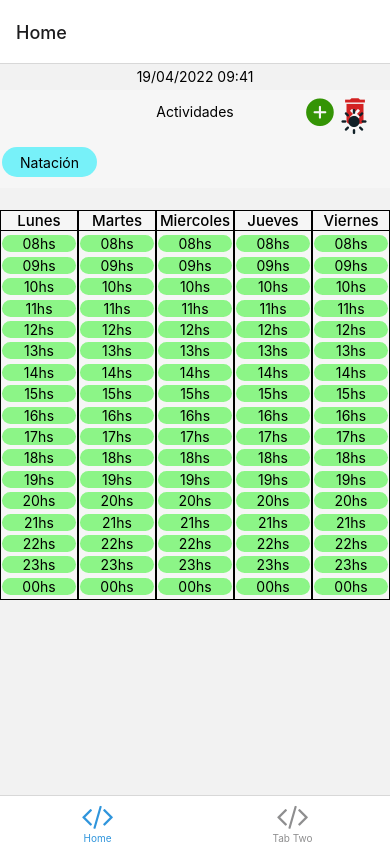
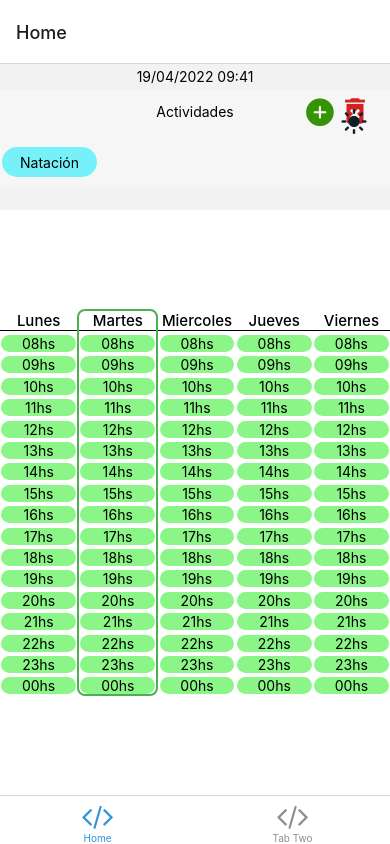
Before and after one commit to FrancoMendo/PersonalUtilities, a React Native app: screen /Home in a window 390 px wide. Built offline with nearby package versions, Linux system fonts and the light colour scheme; what expo-linking would draw is missing.

Commit message:
add prettier, upgrade sdk

```diff
--- a/features/finanzas/finanzasSlice.ts
+++ b/features/finanzas/finanzasSlice.ts
@@ -19,7 +19,11 @@ const costs = [
 export const finanzasSlice = createSlice({
   name: 'finanzas',
   initialState: {
-    monthConsts: [],
+    monthConsts: [
+      { status: true, description: "Alquiler", valor: "15k", id: 1 },
+      { status: true, description: "Natación", valor: "3k", id:2 },
+      { status: true, description: "Inglés", valor: "2.5k", id:3 },
+    ],
   },
   reducers: {
     clearMonthCosts: (state) => {
--- /dev/null
+++ b/helpers/colors.ts
@@ -0,0 +1,4 @@
+export const Color = {
+  primary: '#009688',
+  secondary: '#4CAF50'
+};
--- a/screens/HomeTab.tsx
+++ b/screens/HomeTab.tsx
@@ -1,42 +1,68 @@
-import React, { useState } from 'react'
-import dayjs from 'dayjs';
-import { StyleSheet, TextInput, TouchableOpacity } from 'react-native';
+import React, { useEffect, useState } from "react";
+import dayjs from "dayjs";
+import { StyleSheet, TextInput, TouchableOpacity } from "react-native";
 
-import { Text, View } from '../components/Themed';
-import { heightInt, widthInt } from '../helpers/size';
-import { RootTabScreenProps } from '../types';
-import Icon from '../components/reusable/icon';
-import { useSelector } from 'react-redux';
-import { selectActivities } from '../features/calendar/calendarSlice';
-import { selectTheme } from '../features/theme/themeSlice';
-import Colors from '../constants/Colors';
-import PopUp from '../components/reusable/PopUp';
-import { Picker } from '@react-native-picker/picker';
+import { Text, View } from "../components/Themed";
+import { heightInt, widthInt } from "../helpers/size";
+import { RootTabScreenProps } from "../types";
+import Icon from "../components/reusable/icon";
+import { useSelector } from "react-redux";
+import { selectActivities } from "../features/calendar/calendarSlice";
+import { selectTheme } from "../features/theme/themeSlice";
+import Colors from "../constants/Colors";
+import PopUp from "../components/reusable/PopUp";
+import { Picker } from "@react-native-picker/picker";
+import { Color } from "../helpers/colors";
 
-export default function HomeTab({ navigation }: RootTabScreenProps<'TabOne'>) {
+export default function HomeTab({ navigation }: RootTabScreenProps<"TabOne">) {
   const [showPopUp, setShowPopUp] = useState(null);
-  const [daySelected, setDaySelected] = useState('Lunes')
+  const [daySelected, setDaySelected] = useState("Lunes");
+  const dayNumber = dayjs().get("d");
 
-  const days = ["Lunes","Martes","Miercoles","Jueves","Viernes"];
-  const today = dayjs().format('DD/MM/YYYY hh:ss');
-  const hours = ['08','09','10', '11','12','13','14','15','16','17','18','19','20','21','22','23','00'];
+  const days = [
+    { name: "Lunes", id: 1 },
+    { name: "Martes", id: 2 },
+    { name: "Miercoles", id: 3 },
+    { name: "Jueves", id: 4 },
+    { name: "Viernes", id: 5 },
+  ];
+  const today = dayjs().format("DD/MM/YYYY hh:ss");
+  const hours = [
+    "08",
+    "09",
+    "10",
+    "11",
+    "12",
+    "13",
+    "14",
+    "15",
+    "16",
+    "17",
+    "18",
+    "19",
+    "20",
+    "21",
+    "22",
+    "23",
+    "00",
+  ];
   const activities = useSelector(selectActivities);
-  const theme: 'dark' | 'light' = useSelector(selectTheme);
+  const theme: "dark" | "light" = useSelector(selectTheme);
 
   const popUpOptions = {
     add: {
-      title: 'Agregar actividad'
+      title: "Agregar actividad",
     },
     delete: {
-      title: 'Borrar actividad'
-    }
-  }
+      title: "Borrar actividad",
+    },
+  };
   interface props {
-    type: 'add' | 'delete'
+    type: "add" | "delete";
   }
   const openPopUp = (type: props) => {
-    setShowPopUp(popUpOptions[type])
-  }
+    setShowPopUp(popUpOptions[type]);
+  };
 
   return (
     <>
@@ -51,7 +77,7 @@ export default function HomeTab({ navigation }: RootTabScreenProps<'TabOne'>) {
         >
           <Text style={styles(theme).text}>Actividades</Text>
           <View style={styles(theme).iconsContainer}>
-            <TouchableOpacity onPress={() => openPopUp('add')}>
+            <TouchableOpacity onPress={() => openPopUp("add")}>
               <Icon
                 library="Ionicons"
                 name="add-circle"
@@ -59,7 +85,7 @@ export default function HomeTab({ navigation }: RootTabScreenProps<'TabOne'>) {
                 color={"#349405"}
               />
             </TouchableOpacity>
-            <TouchableOpacity onPress={() => openPopUp('delete')}>
+            <TouchableOpacity onPress={() => openPopUp("delete")}>
               <Icon
                 library="MaterialIcons"
                 name="delete-forever"
@@ -84,9 +110,9 @@ export default function HomeTab({ navigation }: RootTabScreenProps<'TabOne'>) {
         </View>
       </View>
       <View style={styles(theme).container}>
-        {days.map((day) => (
-          <View key={day} style={styles(theme).column}>
-            <Text style={styles(theme).title}>{day}</Text>
+        {days.map(({ name, id }) => (
+          <View key={name} style={columnStyle(id === dayNumber).container}>
+            <Text style={styles(theme).title}>{name}</Text>
             {hours.map((h, index) => (
               <View
                 key={h + index}
@@ -101,11 +127,20 @@ export default function HomeTab({ navigation }: RootTabScreenProps<'TabOne'>) {
           </View>
         ))}
       </View>
-      <PopUp show={!!showPopUp} title={showPopUp?.title || ''} onCancell={() => setShowPopUp(null)}>
-        <View style={{paddingHorizontal: widthInt(40)}}>
+      <PopUp
+        show={!!showPopUp}
+        title={showPopUp?.title || ""}
+        onCancell={() => setShowPopUp(null)}
+      >
+        <View style={{ paddingHorizontal: widthInt(40) }}>
           <Text style={styles().textBold}>Actividad</Text>
           <TextInput
-            style={{ borderColor: "#cfd8dc", borderWidth: 1, borderRadius: 15, paddingHorizontal: 15 }}
+            style={{
+              borderColor: "#cfd8dc",
+              borderWidth: 1,
+              borderRadius: 15,
+              paddingHorizontal: 15,
+            }}
             placeholder="Nombre de actividad"
           />
           <Text style={styles().textBold}>Día 📅</Text>
@@ -114,31 +149,51 @@ export default function HomeTab({ navigation }: RootTabScreenProps<'TabOne'>) {
               onValueChange={(itemValue) => setDaySelected(itemValue)}
               mode="dropdown"
               selectedValue={daySelected}
-              itemStyle={{fontSize: heightInt(25)}}
+              itemStyle={{ fontSize: heightInt(25) }}
             >
-              {days.map(day => (
-                <Picker.Item key={day} label={day} value={day} />
+              {days.map(({ name }) => (
+                <Picker.Item key={name} label={name} value={name} />
               ))}
             </Picker>
           </View>
           <Text style={styles().textBold}>Horario (24hs)</Text>
-          <View style={{display: 'flex', flexDirection: 'row'}}>
+          <View style={{ display: "flex", flexDirection: "row" }}>
             <TextInput
-              style={{width: '30%', borderColor: "#cfd8dc", borderWidth: 1, borderRadius: 15, paddingHorizontal: 15 }}
+              style={{
+                width: "30%",
+                borderColor: "#cfd8dc",
+                borderWidth: 1,
+                borderRadius: 15,
+                paddingHorizontal: 15,
+              }}
               placeholder="Desde"
             />
             <TextInput
-              style={{width: '30%', borderColor: "#cfd8dc", borderWidth: 1, borderRadius: 15, paddingHorizontal: 15 }}
+              style={{
+                width: "30%",
+                borderColor: "#cfd8dc",
+                borderWidth: 1,
+                borderRadius: 15,
+                paddingHorizontal: 15,
+              }}
               placeholder="Hasta"
             />
           </View>
-
         </View>
       </PopUp>
     </>
   );
 }
-
+const columnStyle = (currentDay: boolean = false) =>
+  StyleSheet.create({
+    container: {
+      borderWidth: currentDay ? 2 : 0,
+      borderRadius: 8,
+      borderColor: Color.secondary,
+      backgroundColor: "transparent",
+      flex: 1,
+    },
+  });
 const styles = (theme: "dark" | "light" = "light") =>
   StyleSheet.create({
     container: {
@@ -147,6 +202,8 @@ const styles = (theme: "dark" | "light" = "light") =>
       display: "flex",
       flexDirection: "row",
       marginTop: heightInt(50),
+      backgroundColor: Colors[theme].background,
+      flex: 1,
     },
     title: {
       fontSize: 15,
@@ -214,7 +271,7 @@ const styles = (theme: "dark" | "light" = "light") =>
       fontSize: heightInt(35),
       fontWeight: "bold",
       paddingVertical: heightInt(15),
-      color: Colors[theme].text
+      color: Colors[theme].text,
     },
     pickerContainer: {
       borderColor: "#dedede",
--- a/screens/TabTwoScreen.tsx
+++ b/screens/TabTwoScreen.tsx
@@ -28,7 +28,7 @@ export default function TabTwoScreen() {
     <View style={styles(theme).container}>
       <View>
         <Text style={styles(theme).title}>Finanzas</Text>
-        <Icon library="Ionicons" name="add-circle" size={heightInt(50)} color='#81c784'/>
+        {/* <Icon library="Ionicons" name="add-circle" size={heightInt(50)} color='#81c784'/> */}
       </View>
       <View style={{ width: "100%", display: "flex", height: "100%" }}>
         <View style={styles(theme).box}>
```
Also changed, not shown: package.json (+26 -25 lines), 2 other files (tests, documents, lock files or other folders).
